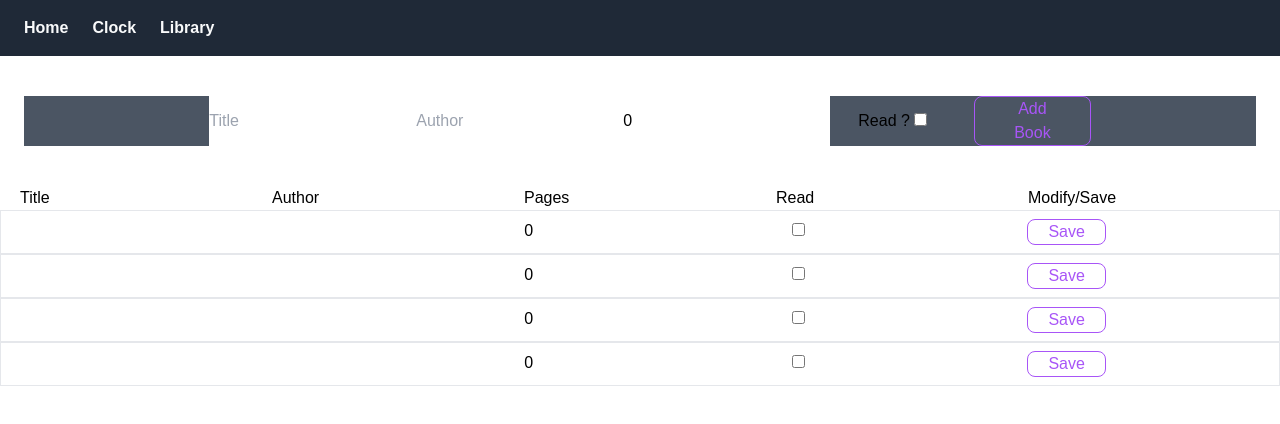
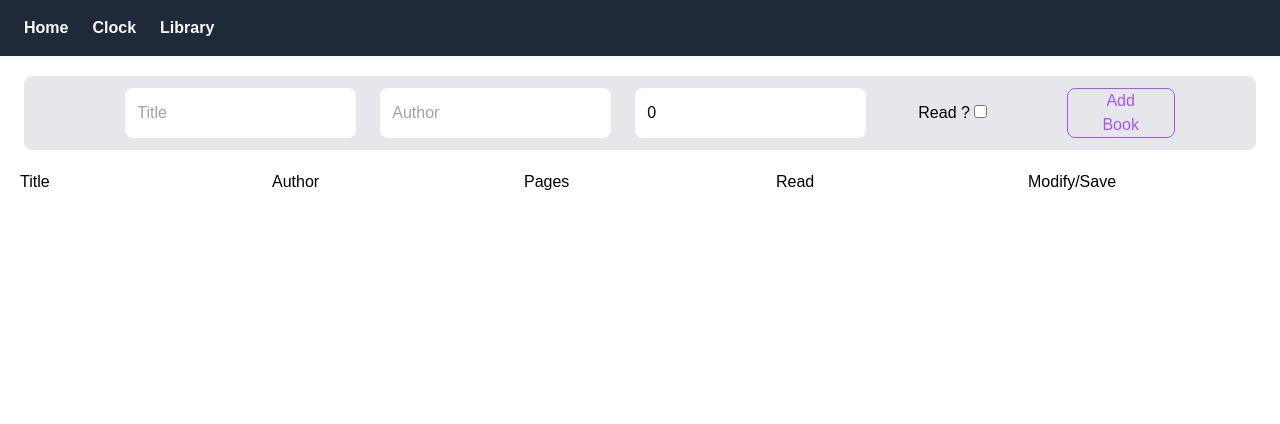
Before and after one commit to silwyth01/nextproject, a Vue app: page /library in a window 1280 px wide. Shown: the top 424 px of the page. Built offline with nearby package versions, Linux system fonts and the light colour scheme.

Commit message:
finished library

```diff
--- a/src/views/Library.view.vue
+++ b/src/views/Library.view.vue
@@ -9,55 +9,67 @@ class Book {
         this.status = false;
         this.isNew = isNew;
     }
+    update() {
+        if (this.title === "" | this.author === "") {
+            alert("This book require a title and an author!");
+            return
+        }
+
+        this.isNew = !this.isNew
+    }
 }
+
 class Library {
     constructor() {
         this.newBook = new Book('', '', 0, true);
         this.books = [];
     }
     addBookToLibrary() {
+        if (this.newBook.title === "" | this.newBook.author === "") {
+            alert("This book require a title and an author!")
+            return
+        }
         this.books.unshift(this.newBook);
         this.newBook = new Book("", "", 0, true);
     }
 
 }
 const myLibrary = reactive(new Library());
-let testBook = new Book("MobyDick", "Melville", 900, false);
-let bookDefault = new Book('', '', 0, true);
-myLibrary.addBookToLibrary(testBook);
-testBook = new Book("MobyDick", "Melville", 900, false);
-myLibrary.addBookToLibrary(testBook);
-testBook = new Book("MobyDick", "Melville", 900, false);
-myLibrary.addBookToLibrary(testBook);
-testBook = new Book("MobyDick", "Melville", 900, false);
-myLibrary.addBookToLibrary(testBook);
+
+
 </script>
 
     <template>
     <div class="container">
-        <div class="bg-gray-600 flex justify-center my-10">
+        <div class="bg-gray-200 flex rounded-lg justify-center my-5 py-3">
             <div class="flex flex-row pl-5">
                 <input
-                    class="basis-1/5"
+                    class="basis-1/5 px-3 rounded-lg mx-3"
                     v-model="myLibrary.newBook.title"
                     placeholder="Title"
                     required
                 />
                 <input
-                    class="basis-1/5"
+                    class="basis-1/5 px-3 rounded-lg mx-3"
                     v-model="myLibrary.newBook.author"
                     placeholder="Author"
                     required
                 />
-                <input class="basis-1/5" v-model.number="myLibrary.newBook.pages" placeholder="0" />
-                <label class="basis-1/5 self-center px-7">
+                <input
+                    class="basis-1/5 px-3 rounded-lg mx-3"
+                    v-model="myLibrary.newBook.pages"
+                    type="number"
+                    placeholder="0"
+                    @keydown="myLibrary.newBook.pages = myLibrary.newBook.pages > 999 ? 999 : myLibrary.newBook.pages"
+                />
+                <label class="basis-1/5 self-center px-7 rounded-lg mx-3">
                     Read ?
                     <input type="checkbox" v-model="myLibrary.newBook.status" />
                 </label>
                 <!-- Gros prob de form reset, sais pas si jdois mettre un bouton ou un input, mon bouton reset ma page... -->
 
                 <button
-                    class="px-8 text-purple-500 transition-colors duration-150 border border-purple-500 rounded-lg focus:shadow-outline hover:bg-purple-500 hover:text-purple-100"
+                    class="px-8 mx-3 text-purple-500 transition-colors duration-150 border border-purple-500 rounded-lg focus:shadow-outline hover:bg-purple-500 hover:text-purple-100"
                     @click="myLibrary.addBookToLibrary()"
                 >Add Book</button>
             </div>
@@ -81,7 +93,11 @@ myLibrary.addBookToLibrary(testBook);
                     <input :disabled="!book.isNew" v-model="book.author" />
                 </div>
                 <div class="basis-1/5">
-                    <input :disabled="!book.isNew" v-model="book.pages" />
+                    <input
+                        :disabled="!book.isNew"
+                        v-model="book.pages"
+                        @keydown="book.pages = book.pages > 999 ? 999 : book.pages"
+                    />
                 </div>
                 <div class="basis-1/5 pl-4">
                     <input :disabled="!book.isNew" type="checkbox" v-model="book.status" />
@@ -89,7 +105,7 @@ myLibrary.addBookToLibrary(testBook);
                 <div class="basis-1/5">
                     <button
                         class="px-5 text-purple-500 transition-colors duration-150 border border-purple-500 rounded-lg focus:shadow-outline hover:bg-purple-500 hover:text-purple-100"
-                        @click="book.isNew = !book.isNew"
+                        @click="book.update()"
                     >
                         <span v-if="!book.isNew">Modify</span>
                         <span v-if="book.isNew">Save</span>
```
